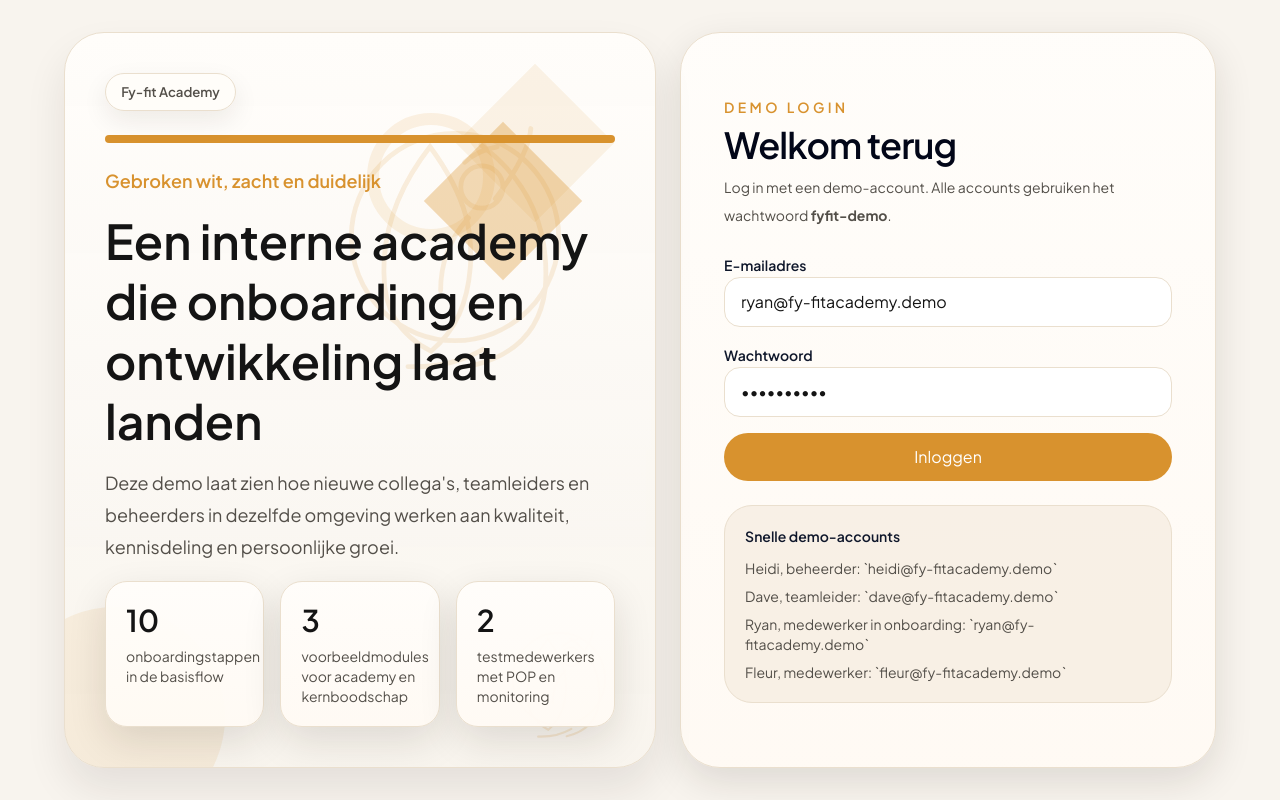
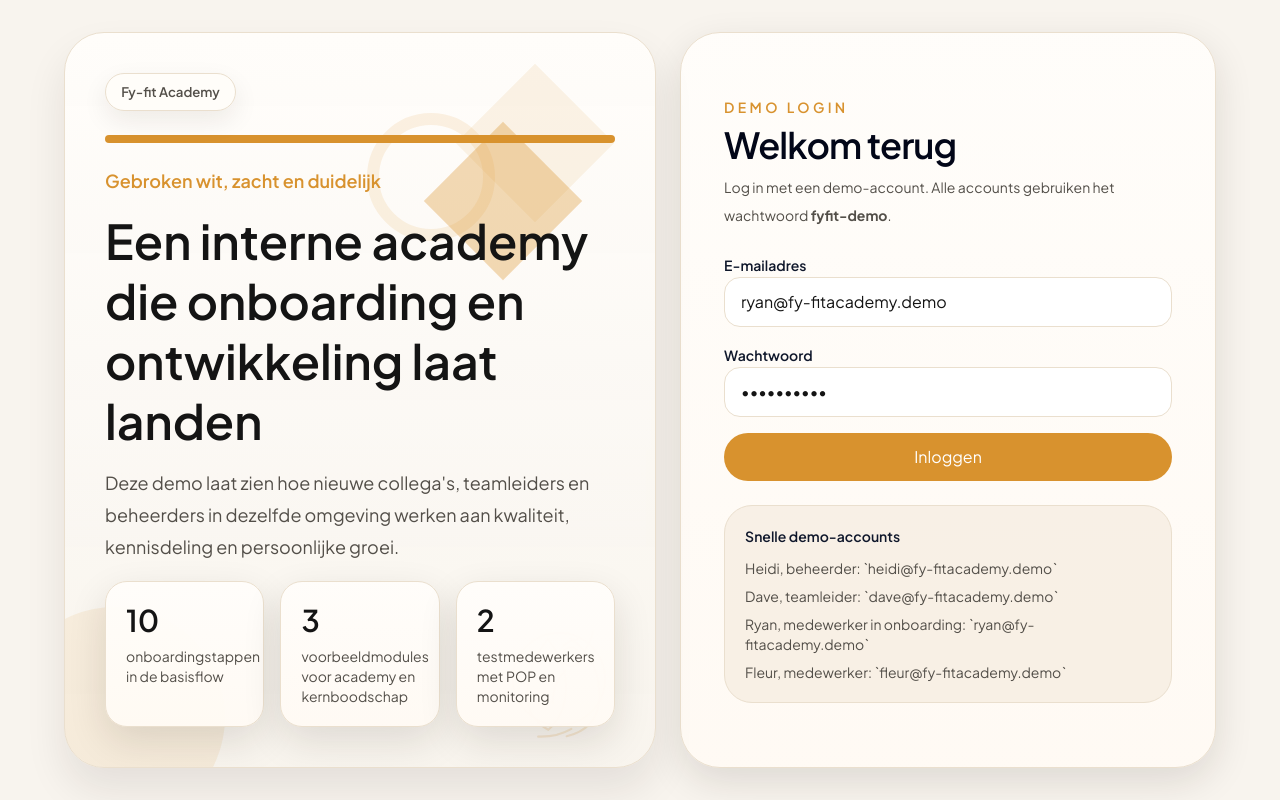
Before and after one commit to luuksmeekens94-hash/fy-fit-academy, a Next.js app: page /login in a window 1280 px wide. Built offline with nearby package versions, Linux system fonts and the light colour scheme; no server answers.

Commit message:
Revert "Add transparent logo to login hero"
This reverts commit 607777ea9288e5798f873a680d11019b31e8e517.

```diff
--- a/src/app/globals.css
+++ b/src/app/globals.css
@@ -132,15 +132,6 @@ textarea {
   pointer-events: none;
 }
 
-.hero-emblem {
-  position: absolute;
-  right: 3.5rem;
-  top: 3.75rem;
-  opacity: 0.14;
-  pointer-events: none;
-  filter: blur(0.2px);
-}
-
 .orb-ring {
   position: absolute;
   border-radius: 9999px;
--- a/src/app/login/page.tsx
+++ b/src/app/login/page.tsx
@@ -24,7 +24,6 @@ export default async function LoginPage({ searchParams }: LoginPageProps) {
         <section className="hero-panel soft-grid relative flex flex-col justify-between rounded-[40px] p-8 lg:p-10">
           <div className="diamond-shape right-24 top-28 h-28 w-28 opacity-90" />
           <div className="orb-ring right-40 top-20 h-32 w-32" />
-          <BrandMark className="hero-emblem h-72 w-72 text-[var(--brand)]" />
           <BrandMark className="watermark-logo h-32 w-32 text-[var(--brand)]" />
           <div className="relative space-y-6">
             <div className="brand-chip">Fy-fit Academy</div>
```
